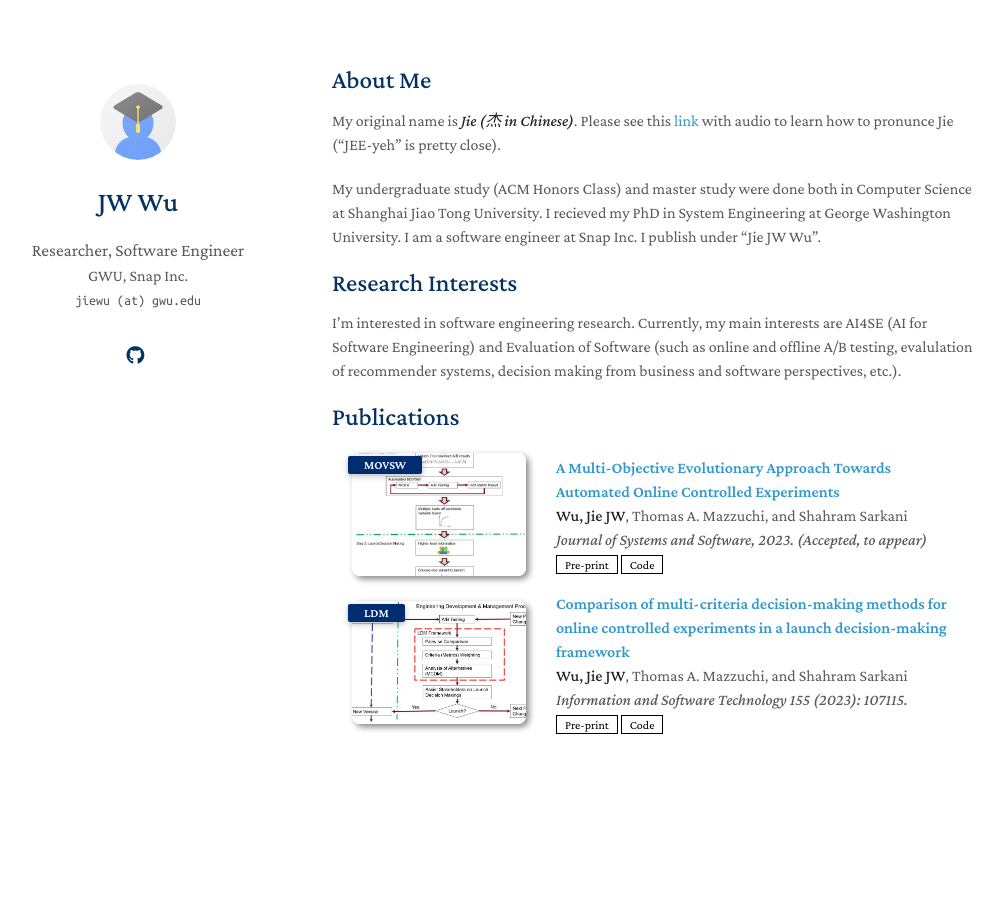
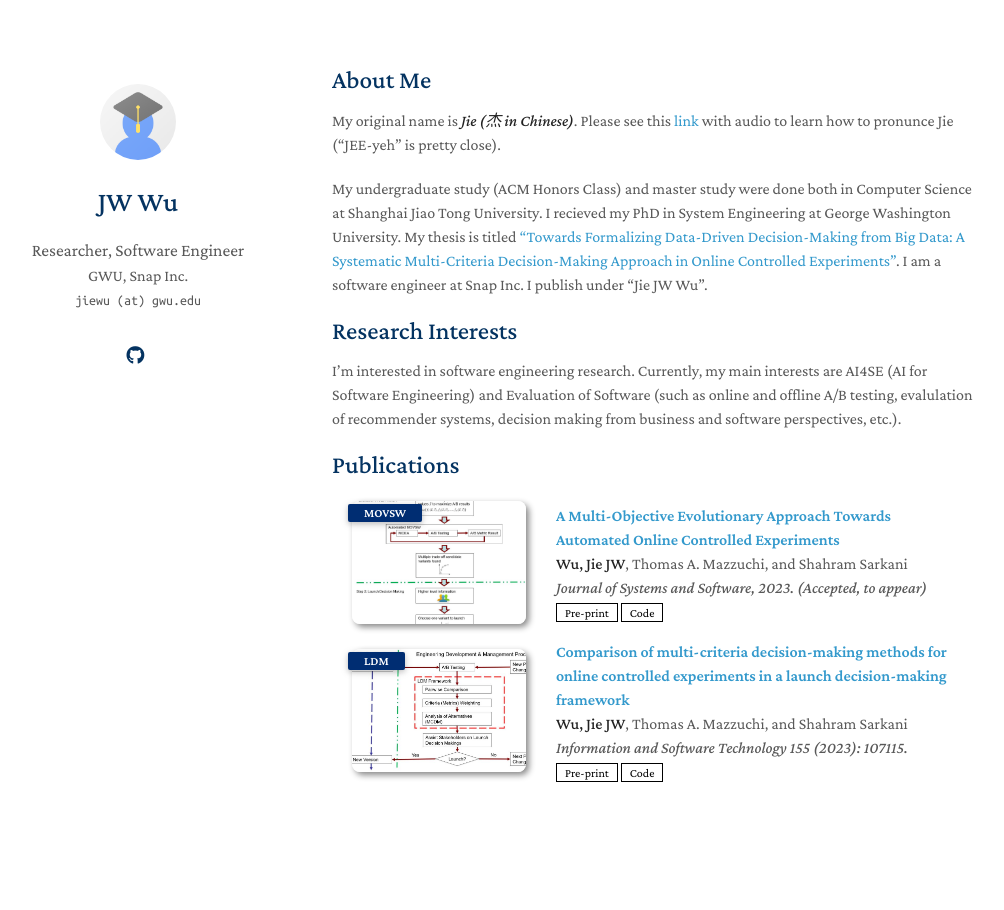
Before and after one commit to yaoyao-liu/minimal-light, a Jekyll site: the page built from index.md, in a window 1280 px wide. Shown: the whole page, without its empty margins (138-1142 px from the left). Built offline with Jekyll 4.4.1, drawn with Linux system fonts in a browser that asks for light colours; nearby versions of some CDN libraries; a style sheet for code colours, icons or effects is not loaded; our own code applies the rules of GitHub Pages for plain Markdown files.

Commit message:
Update index.md

```diff
--- a/index.md
+++ b/index.md
@@ -5,7 +5,7 @@ layout: homepage
 ## About Me
 My original name is _**Jie (杰 in Chinese)**_. Please see this [link](https://en.wiktionary.org/wiki/ji%C3%A9) with audio to learn how to pronunce Jie ("JEE-yeh" is pretty close).
 
-My undergraduate study (ACM Honors Class) and master study were done both in Computer Science at Shanghai Jiao Tong University. I recieved my PhD in System Engineering at George Washington University. I am a software engineer at Snap Inc. I publish under "Jie JW Wu".
+My undergraduate study (ACM Honors Class) and master study were done both in Computer Science at Shanghai Jiao Tong University. I recieved my PhD in System Engineering at George Washington University. My thesis is titled ["Towards Formalizing Data-Driven Decision-Making from Big Data: A Systematic Multi-Criteria Decision-Making Approach in Online Controlled Experiments"](https://www.proquest.com/docview/2784774986?pq-origsite=gscholar&fromopenview=true). I am a software engineer at Snap Inc. I publish under "Jie JW Wu".
 
 ## Research Interests
 I'm interested in software engineering research. Currently, my main interests are AI4SE (AI for Software Engineering) and Evaluation of Software (such as online and offline A/B testing, evalulation of recommender systems, decision making from business and software perspectives, etc.).
```
